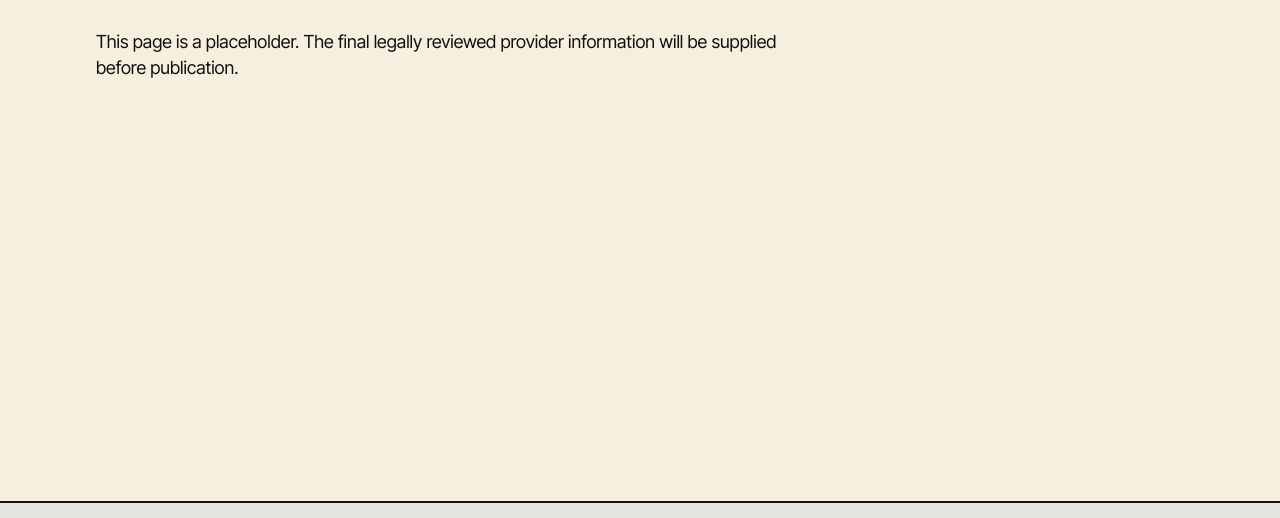
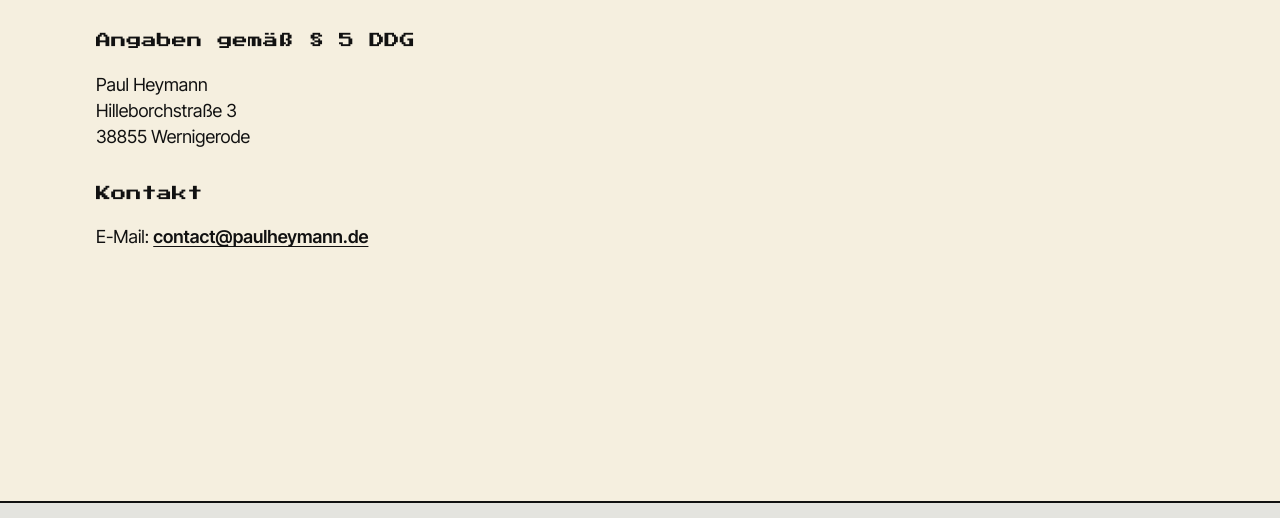
Before and after one commit to pheymann/engineering-blog, a website: page src/site/impressum/index.html in a window 1280 px wide. Shown: the part 201-719 px from the top of the page. Drawn offline with Linux system fonts and the light colour scheme.

Commit message:
Add the German Impressum

```diff
--- a/src/site/impressum/index.html
+++ b/src/site/impressum/index.html
@@ -9,7 +9,7 @@
   </head>
   <body>
     <header class="site-header"><a class="site-logo" href="/" aria-label="Paul's Engineering Blog home"><img class="site-logo-image" src="/assets/images/pauls-engineering-blog.svg" alt="Paul's Engineering Blog"></a></header>
-    <main class="site-content"><article class="post legal-page"><header class="post-header"><h1>Impressum</h1></header><p>This page is a placeholder. The final legally reviewed provider information will be supplied before publication.</p></article></main>
+    <main class="site-content"><article class="post legal-page"><header class="post-header"><h1>Impressum</h1></header><section aria-labelledby="angaben-gemaess-5-ddg"><h2 id="angaben-gemaess-5-ddg">Angaben gemäß § 5 DDG</h2><p>Paul Heymann<br>Hilleborchstraße 3<br>38855 Wernigerode</p></section><section aria-labelledby="kontakt"><h2 id="kontakt">Kontakt</h2><p>E-Mail: <a href="mailto:contact@paulheymann.de">contact@paulheymann.de</a></p></section></article></main>
     <footer class="site-footer"><div class="site-footer-inner"><span>Paul's Engineering Blog</span><nav class="footer-links" aria-label="Legal links"><a href="/impressum/">Impressum</a><a href="/datenschutzerklaerung/">Datenschutzerklärung</a></nav></div></footer>
   </body>
 </html>
```
